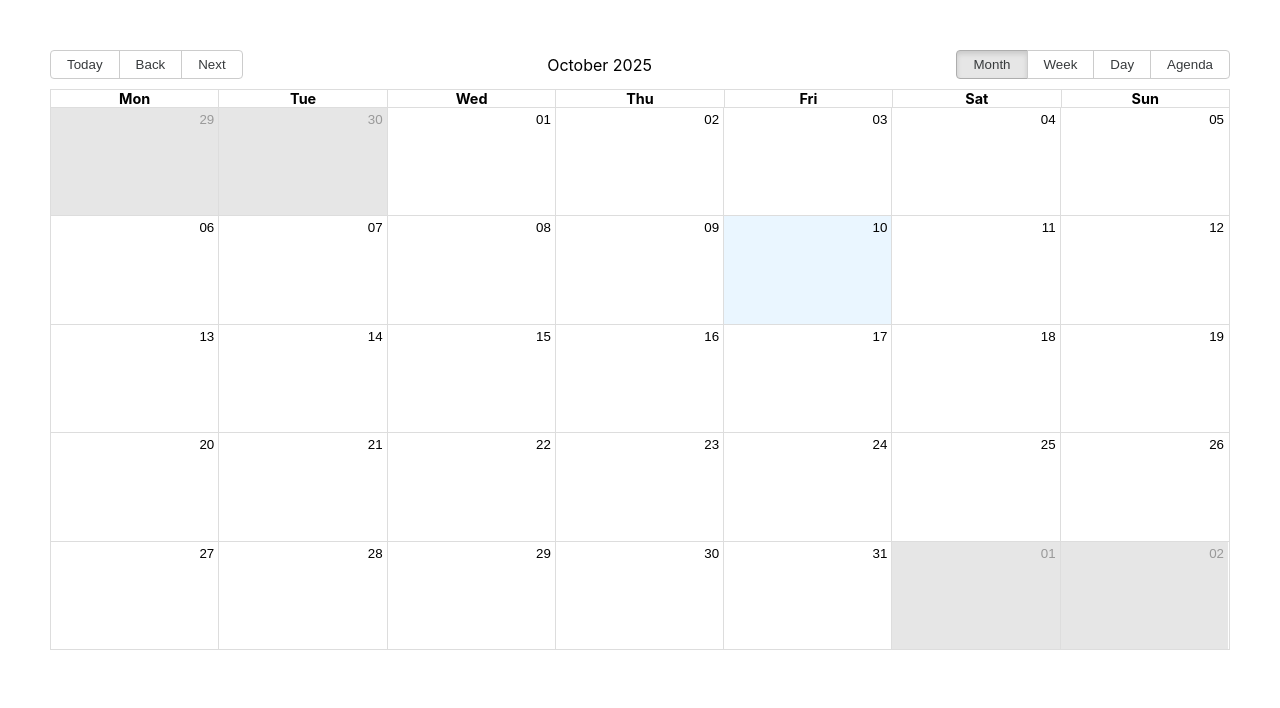
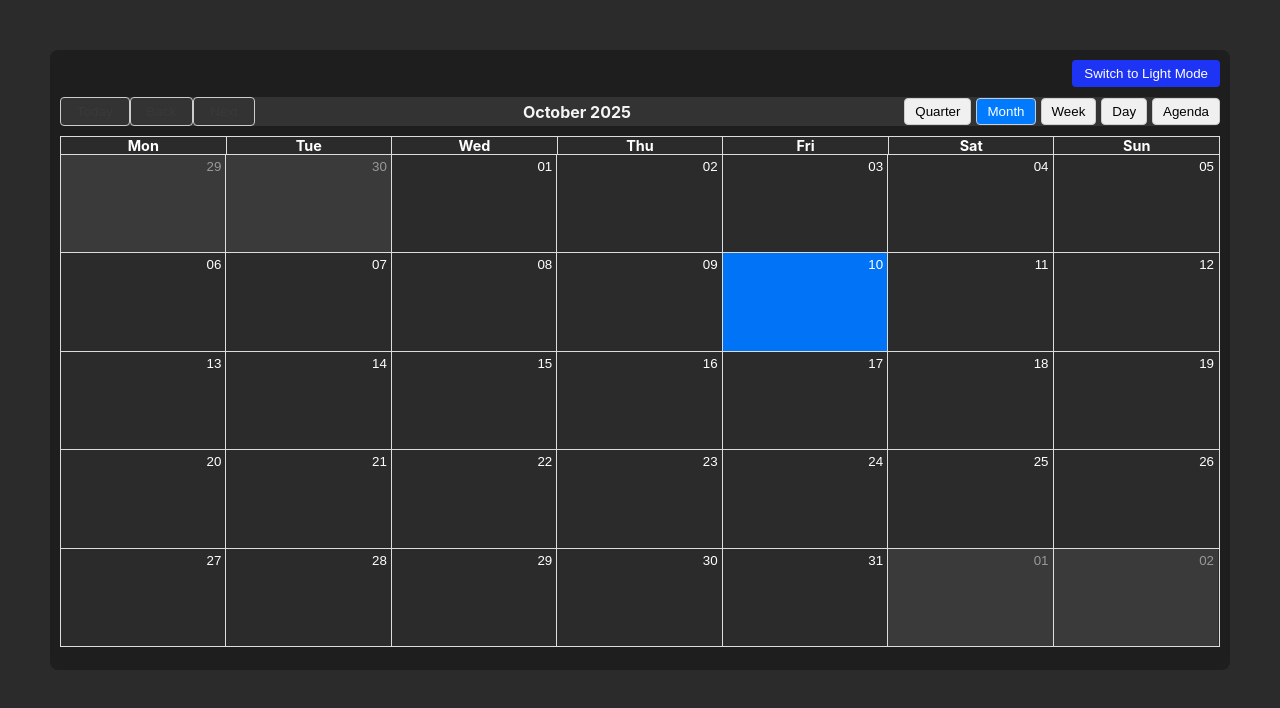
Before and after one commit to ENUM3R/EngineeringThesis, a React (Create React App) app in the folder Frontend/: page / in a window 1280 px wide. Shown: the top 708 px of the page. Built offline with nearby package versions, Linux system fonts and the light colour scheme; no server answers.

Commit message:
Dark/light mode + refactor

```diff
--- a/Frontend/src/App.css
+++ b/Frontend/src/App.css
@@ -1,3 +1,4 @@
+
 .App {
   text-align: center;
 }
--- a/Frontend/src/App.js
+++ b/Frontend/src/App.js
@@ -1,6 +1,7 @@
 import React from 'react';
 import CalendarPage from './CalendarPage';
 import './App.css';
+import './themes.css';
 
 function App() {
   return  <CalendarPage />;
--- a/Frontend/src/CalendarPage.js
+++ b/Frontend/src/CalendarPage.js
@@ -1,12 +1,17 @@
 import React, { useEffect, useState } from 'react';
-import { Calendar, dateFnsLocalizer } from 'react-big-calendar';
+import { Calendar, dateFnsLocalizer, Views } from 'react-big-calendar';
 import { format, parse, startOfWeek, getDay } from 'date-fns';
 import axios from 'axios';
 import 'react-big-calendar/lib/css/react-big-calendar.css';
 
+import { QuarterView } from './Components/QuarterView';
+import { CustomToolbar } from './Components/CustomToolbar';
+
+
 const locales = {
   'en-US': require('date-fns/locale/en-US'),
 };
+
 const localizer = dateFnsLocalizer({
   format,
   parse,
@@ -16,14 +21,21 @@ const localizer = dateFnsLocalizer({
 });
 
 export default function CalendarPage() {
+  //Theme state
+  const [theme, setTheme] = useState('dark');
   const [events, setEvents] = useState([]);
+  const [currentView, setCurrentView] = useState(Views.MONTH);
+
+  useEffect(() => {
+    document.documentElement.setAttribute('data-theme', theme);
+  }, [theme]);
 
   useEffect(() => {
     fetchEvents();
   }, []);
 
   const fetchEvents = () => {
-        axios.get('http://127.0.0.1:8000/api/tasks/')
+    axios.get('http://127.0.0.1:8000/api/tasks/')
       .then(res => {
         const formattedEvents = res.data.map(event => ({
           id: event.task_id,
@@ -36,13 +48,13 @@ export default function CalendarPage() {
       });
   };
 
-  const handleSelectSlot = ({start, end}) => {
-    const action = window.prompt("Type 'add' to add new task or 'del' to delete task: ");
+  const handleSelectSlot = ({ start, end }) => {
+    const action = window.prompt("Type 'add' to add new task or 'del' to delete task:");
     if (action === 'add') {
-      const title = window.prompt("Task Name: ");
-      const description = window.prompt("Task description: ");
+      const title = window.prompt("Task Name:");
+      const description = window.prompt("Task description:");
       const priority = window.prompt("Task priority");
-      axios.post('http://127.0.0.1:8000/api/tasks/',{
+      axios.post('http://127.0.0.1:8000/api/tasks/', {
         title,
         description,
         start_time: start,
@@ -55,15 +67,39 @@ export default function CalendarPage() {
   };
 
   const handleSelectEvent = (event) => {
-	const confirm_del = window.confirm(`Delete task: ${event.title}?`);
-	if (confirm_del){
-		axios.delete(`http://127.0.0.1:8000/api/tasks/${event.id}/`)
-		.then(() => fetchEvents());
-	}
-  }
+    const confirm_del = window.confirm(`Delete task: ${event.title}?`);
+    if (confirm_del) {
+      axios.delete(`http://127.0.0.1:8000/api/tasks/${event.id}/`)
+        .then(() => fetchEvents());
+    }
+  };
 
   return (
-    <div style={{ height: 600, margin: "50px" }}>
+    <div style={{
+      height: 600,
+      margin: "50px",
+      backgroundColor: theme === 'dark' ? "#1e1e1e" : "#f9f9f9",
+      color: theme === 'dark' ? "#fff" : "#000",
+      padding: "10px",
+      borderRadius: "8px",
+    }}>
+      {/* Theme toggle button */}
+      <div style={{ display: 'flex', justifyContent: 'flex-end', marginBottom: '10px' }}>
+        <button
+          onClick={() => setTheme(theme === 'dark' ? 'light' : 'dark')}
+          style={{
+            backgroundColor: theme === 'dark' ? '#1e34f5ff' : '#333',
+            color: '#fff',
+            border: 'none',
+            borderRadius: '4px',
+            padding: '6px 12px',
+            cursor: 'pointer',
+          }}
+        >
+          Switch to {theme === 'dark' ? 'Light' : 'Dark'} Mode
+        </button>
+      </div>
+
       <Calendar
         localizer={localizer}
         events={events}
@@ -72,7 +108,26 @@ export default function CalendarPage() {
         selectable
         onSelectSlot={handleSelectSlot}
         onSelectEvent={handleSelectEvent}
-        style={{ height: 600 }}
+        style={{
+          height: 550,
+          backgroundColor: theme === 'dark' ? "#1e1e1e" : "#fff",
+          color: theme === 'dark' ? "#fff" : "#000",
+          borderRadius: "8px",
+        }}
+        views={{
+          month: true,
+          week: true,
+          day: true,
+          agenda: true,
+          quarter: QuarterView,
+        }}
+        defaultView={Views.MONTH}
+        view={currentView}
+        onView={(view) => setCurrentView(view)}
+         components={{ toolbar: (props) => <CustomToolbar {...props}
+		 currentView={currentView}
+		 setCurrentView={setCurrentView} /> }}
+  		 {...(currentView === 'quarter' ? { quarterViewTheme: theme } : {})}
       />
     </div>
   );
--- /dev/null
+++ b/Frontend/src/Components/CustomToolbar.js
@@ -0,0 +1,30 @@
+import React from "react";
+
+export const CustomToolbar = ({ label, onNavigate, onView, currentView, setCurrentView  }) => (
+    <div className="rbc-toolbar" style={{ display: "flex", justifyContent: "space-between", marginBottom: "10px" }}>
+      <div>
+        <button onClick={() => onNavigate('TODAY')}>Today</button>
+        <button onClick={() => onNavigate('PREV')}>Back</button>
+        <button onClick={() => onNavigate('NEXT')}>Next</button>
+      </div>
+      <span className="rbc-toolbar-label" style={{ fontWeight: "bold" }}>{label}</span>
+      <div>
+        {["quarter", "month", "week", "day", "agenda"].map(view => (
+          <button
+            key={view}
+            onClick={() => { onView(view); setCurrentView(view); }}
+            style={{
+              marginLeft: "5px",
+              backgroundColor: currentView === view ? "#007bff" : "#f0f0f0",
+              color: currentView === view ? "white" : "black",
+              border: "1px solid #ccc",
+              borderRadius: "4px",
+              padding: "5px 10px",
+            }}
+          >
+            {view.charAt(0).toUpperCase() + view.slice(1)}
+          </button>
+        ))}
+      </div>
+    </div>
+  );
--- /dev/null
+++ b/Frontend/src/Components/QuarterView.js
@@ -0,0 +1,66 @@
+import React from 'react';
+import { Calendar, Views } from 'react-big-calendar';
+
+export const QuarterView = ({ date, localizer, events, components, ...rest }) => {
+    const theme = rest.quarterViewTheme || 'dark';
+    const months = [0, 1, 2].map(i => new Date(date.getFullYear(), date.getMonth() + i, 1));
+
+    return (
+      <div style={{ display: "flex", gap: "10px", justifyContent: "space-between" }}>
+        {months.map((monthDate, index) => {
+          const start = new Date(monthDate.getFullYear(), monthDate.getMonth(), 1);
+          const end = new Date(monthDate.getFullYear(), monthDate.getMonth() + 1, 0);
+
+          const filteredEvents = events.filter(
+            e => e.start >= start && e.start <= end
+          );
+
+          return (
+            <div key={index} style={{
+              flex: 1,
+              border: "1px solid #333",
+              borderRadius: "8px",
+              padding: "5px",
+              backgroundColor: theme === 'dark' ? "#1e1e1e" : "#fff",
+              color: theme === 'dark' ? "#fff" : "#000"
+            }}>
+              <h3 style={{ textAlign: "center" }}>
+                {monthDate.toLocaleString("en-US", { month: "long", year: "numeric" })}
+              </h3>
+              <Calendar
+                {...rest}
+                localizer={localizer}
+                events={filteredEvents}
+                date={monthDate}
+                view={Views.MONTH}
+                toolbar={false}
+                style={{ height: 500 }}
+              />
+            </div>
+          );
+        })}
+      </div>
+    );
+  };
+
+  QuarterView.range = (date) => {
+    const start = new Date(date.getFullYear(), date.getMonth(), 1);
+    const end = new Date(date.getFullYear(), date.getMonth() + 3, 0);
+    return [start, end];
+  };
+  QuarterView.navigate = (date, action) => {
+    switch (action) {
+      case "PREV":
+        return new Date(date.getFullYear(), date.getMonth() - 3, 1);
+      case "NEXT":
+        return new Date(date.getFullYear(), date.getMonth() + 3, 1);
+      default:
+        return date;
+    }
+  };
+  QuarterView.title = (date) => {
+    const startMonth = date.toLocaleString("en-US", { month: "long", year: "numeric" });
+    const endMonth = new Date(date.getFullYear(), date.getMonth() + 2)
+      .toLocaleString("en-US", { month: "long", year: "numeric" });
+    return `${startMonth} - ${endMonth}`;
+  };
--- /dev/null
+++ b/Frontend/src/themes.css
@@ -0,0 +1,58 @@
+:root {
+  /* === Light theme === */
+  --bg-main: #ffffff;
+  --bg-secondary: #f7f7f7;
+  --text-color: #000000;
+  --accent: #0073f7;
+  --toolbar-bg: #e0e0e0;
+  --border-color: #ccc;
+}
+
+/* === Dark Theme === */
+[data-theme='dark'] {
+  --bg-main: #2b2b2b;
+  --bg-secondary: #3a3a3a;
+  --text-color: #f5f5f5;
+  --accent: #0073f7;
+  --toolbar-bg: #333;
+  --border-color: #555;
+}
+
+/* === Apply variables globally === */
+body {
+  background-color: var(--bg-main);
+  color: var(--text-color);
+}
+
+/* === Calendar theming === */
+.rbc-calendar {
+  background-color: var(--bg-main);
+  color: var(--text-color);
+}
+
+.rbc-toolbar {
+  background-color: var(--toolbar-bg);
+  color: var(--text-color);
+  border-radius: 6px;
+}
+
+.rbc-off-range-bg {
+  background-color: var(--bg-secondary);
+}
+
+.rbc-today {
+  background-color: var(--accent);
+  color: #fff;
+}
+
+.rbc-event {
+  background-color: var(--accent);
+  color: #fff;
+  border: none;
+}
+
+.rbc-month-view,
+.rbc-time-view,
+.rbc-agenda-view {
+  background-color: var(--bg-main);
+}
```
